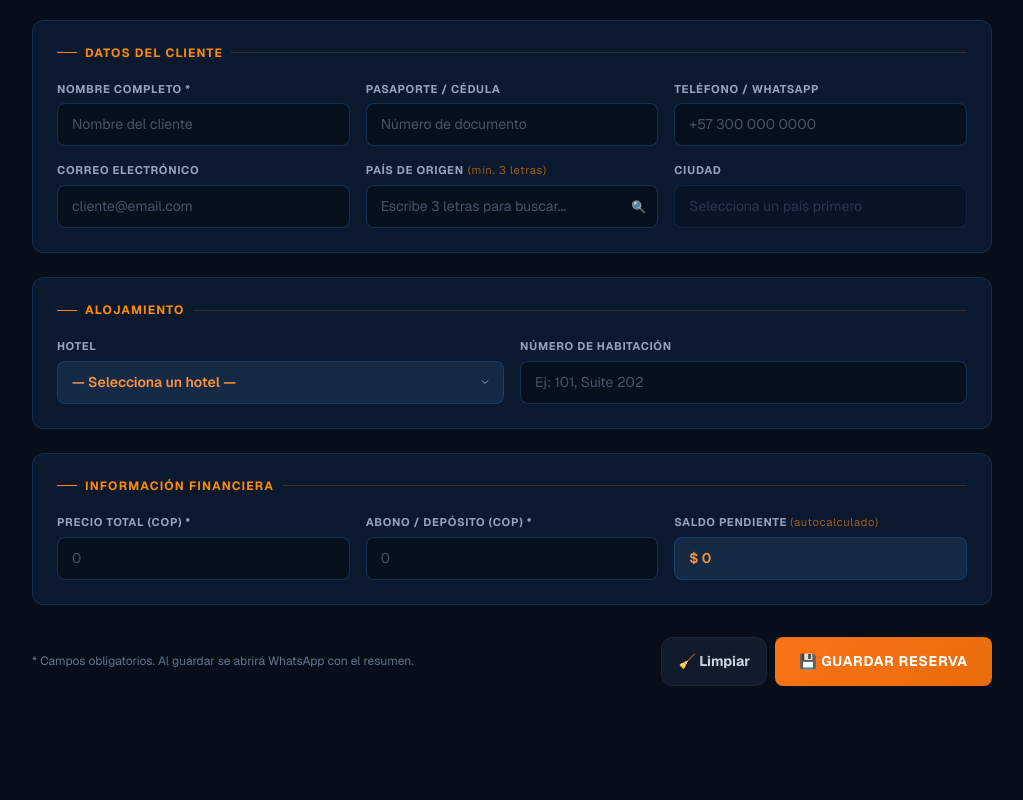
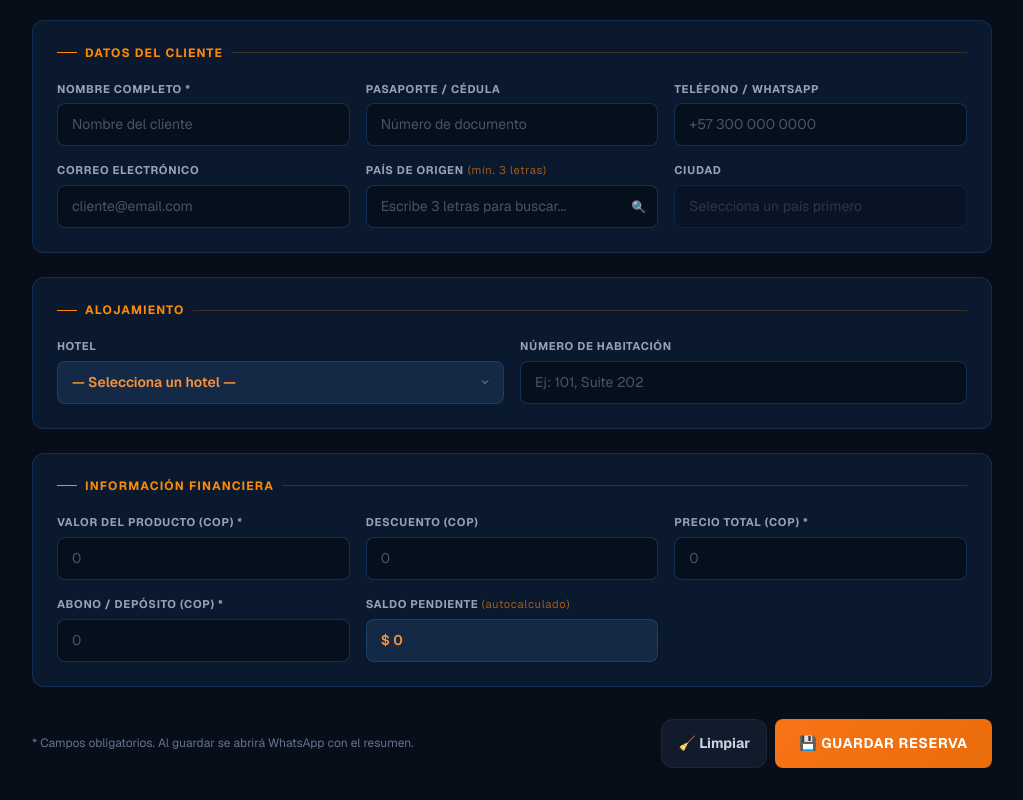
Before and after one commit to JCshekin17/Digitacion_shekina, a Next.js app: page /ventas in a window 1280 px wide. Shown: the part 440-1240 px from the top of the page, without its empty margins (128-1151 px from the left). Before the commit the page ends 1158 px from the top, so only its background shows below. Built offline with nearby package versions, Linux system fonts and the light colour scheme.

Commit message:
feat: add discount to sales form and total calculations

```diff
--- a/src/components/SalesForm.tsx
+++ b/src/components/SalesForm.tsx
@@ -17,7 +17,9 @@ const HOTELS = [
 ]
 
 // ── Estado inicial del formulario ────────────────────────────
-const INITIAL_FORM: Omit<SaleRecord, 'id' | 'created_at' | 'balance'> = {
+type FormState = Omit<SaleRecord, 'id' | 'created_at' | 'balance'> & { base_price: number }
+
+const INITIAL_FORM: FormState = {
   date: new Date().toISOString().split('T')[0],
   customer_name: '',
   passport_id: '',
@@ -30,6 +32,8 @@ const INITIAL_FORM: Omit<SaleRecord, 'id' | 'created_at' | 'balance'> = {
   pax: 1,
   service: '',
   total_price: 0,
+  base_price: 0,
+  discount: 0,
   deposit: 0,
   seller: '',
 }
@@ -65,12 +69,14 @@ function buildWhatsAppMessage(data: Omit<SaleRecord, 'id' | 'created_at'> & { ba
     `• Asesor: ${data.seller || 'N/A'}`,
     ``,
     `💰 *FINANCIERO*`,
+    `• Valor del Producto: ${formatCurrency(data.total_price + (data.discount || 0))}`,
+    data.discount ? `• Descuento: ${formatCurrency(data.discount)}` : null,
     `• Precio Total: ${formatCurrency(data.total_price)}`,
     `• Abono: ${formatCurrency(data.deposit)}`,
     `• *Saldo Pendiente: ${formatCurrency(data.balance)}*`,
     ``,
     `_Registrado en Reservas Shekina 2.0_`,
-  ]
+  ].filter(line => line !== null)
   return encodeURIComponent(lines.join('\n'))
 }
 
@@ -240,12 +246,18 @@ export default function SalesForm() {
       setForm((prev) => {
         const next = { ...prev, [name]: finalValue }
 
-        // Si cambia PAX, recalculamos total_price basándonos en el servicio actual
         if (name === 'pax') {
           const service = SERVICES.find((s) => s.name === prev.service)
           if (service) {
-            next.total_price = service.price * (next.pax as number)
+            next.base_price = service.price * (next.pax as number)
+            next.total_price = next.base_price - (next.discount || 0)
           }
+        } else if (name === 'discount') {
+          next.total_price = Math.max(0, (next.base_price || 0) - (finalValue as number))
+        } else if (name === 'base_price') {
+          next.total_price = Math.max(0, (finalValue as number) - (next.discount || 0))
+        } else if (name === 'total_price') {
+          next.base_price = (finalValue as number) + (next.discount || 0)
         }
 
         return next
@@ -261,11 +273,15 @@ export default function SalesForm() {
   const handleServiceChange = useCallback((e: React.ChangeEvent<HTMLSelectElement>) => {
     const selectedName = e.target.value
     const service = SERVICES.find((s) => s.name === selectedName)
-    setForm((prev) => ({
-      ...prev,
-      service: selectedName,
-      total_price: service ? service.price * prev.pax : prev.total_price,
-    }))
+    setForm((prev) => {
+      const base = service ? service.price * prev.pax : prev.base_price
+      return {
+        ...prev,
+        service: selectedName,
+        base_price: base,
+        total_price: Math.max(0, base - (prev.discount || 0)),
+      }
+    })
   }, [])
 
   const handleSubmit = async (e: React.FormEvent) => {
@@ -276,7 +292,10 @@ export default function SalesForm() {
     try {
       // Si el hotel es "OTRO", usamos el nombre personalizado
       const finalHotel = form.hotel === 'OTRO' ? customHotel : form.hotel
-      const submissionData = { ...form, hotel: finalHotel, balance }
+      const { base_price, discount, ...restForm } = form
+      // Pasamos el discount a supabase en caso de que la columna exista, si da error podríamos omitirlo,
+      // pero actualizamos la definición de SaleRecord así que está bien.
+      const submissionData = { ...restForm, discount, hotel: finalHotel, balance }
 
       const { error: supabaseError } = await supabase
         .from('sales_records')
@@ -545,6 +564,22 @@ export default function SalesForm() {
           </h2>
           <div className="grid grid-cols-1 sm:grid-cols-2 lg:grid-cols-3 gap-4">
             <div>
+              <label className="label-corp" htmlFor="base_price">Valor del Producto (COP) *</label>
+              <input
+                id="base_price" name="base_price" type="number"
+                min="0" step="1000" required placeholder="0"
+                value={form.base_price || ''} onChange={handleChange} className="input-corp"
+              />
+            </div>
+            <div>
+              <label className="label-corp" htmlFor="discount">Descuento (COP)</label>
+              <input
+                id="discount" name="discount" type="number"
+                min="0" step="1000" placeholder="0"
+                value={form.discount || ''} onChange={handleChange} className="input-corp"
+              />
+            </div>
+            <div>
               <label className="label-corp" htmlFor="total_price">Precio Total (COP) *</label>
               <input
                 id="total_price" name="total_price" type="number"
--- a/src/lib/supabase.ts
+++ b/src/lib/supabase.ts
@@ -21,6 +21,7 @@ export type SaleRecord = {
   pax: number
   service: string
   total_price: number
+  discount?: number
   deposit: number
   balance: number
   seller: string
```
